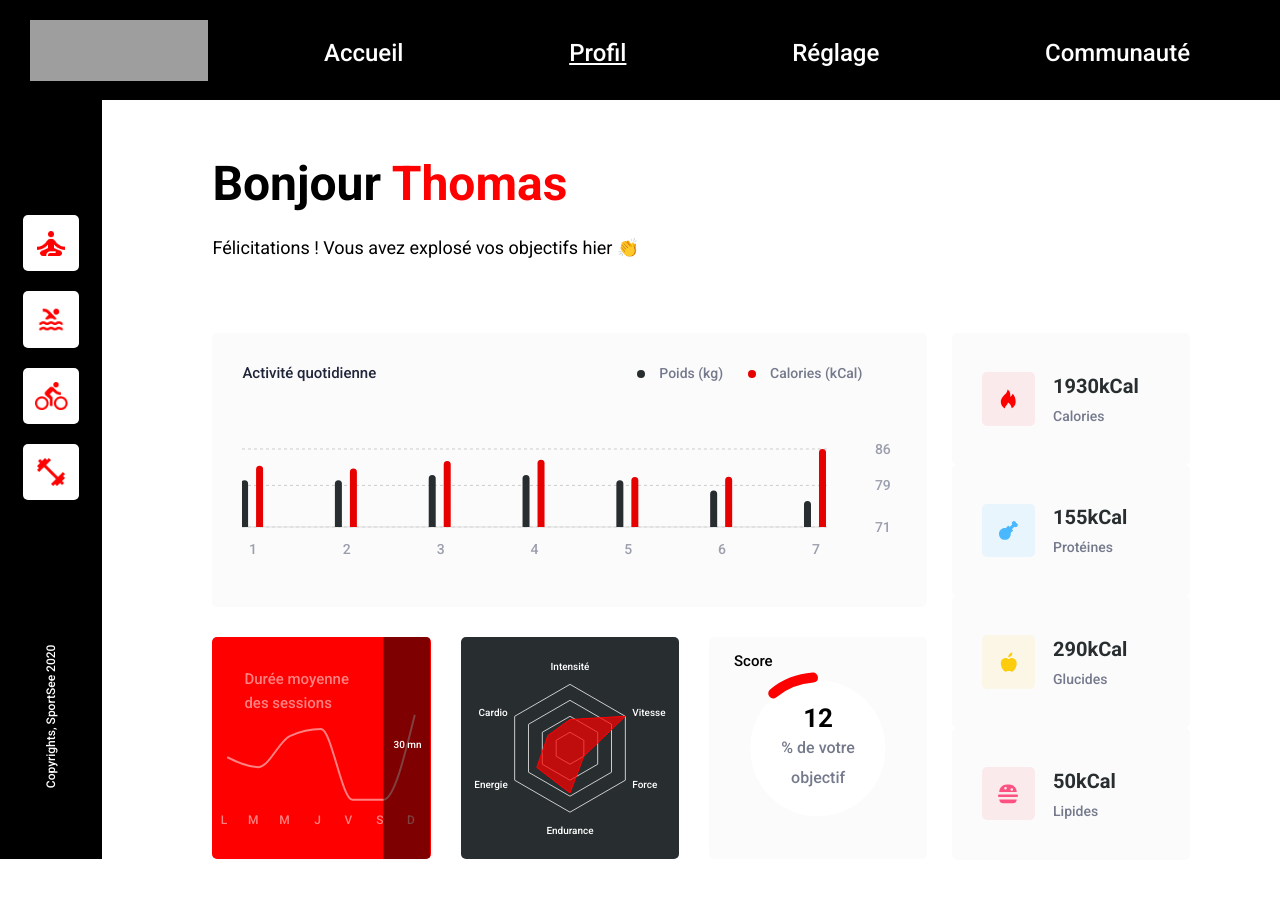
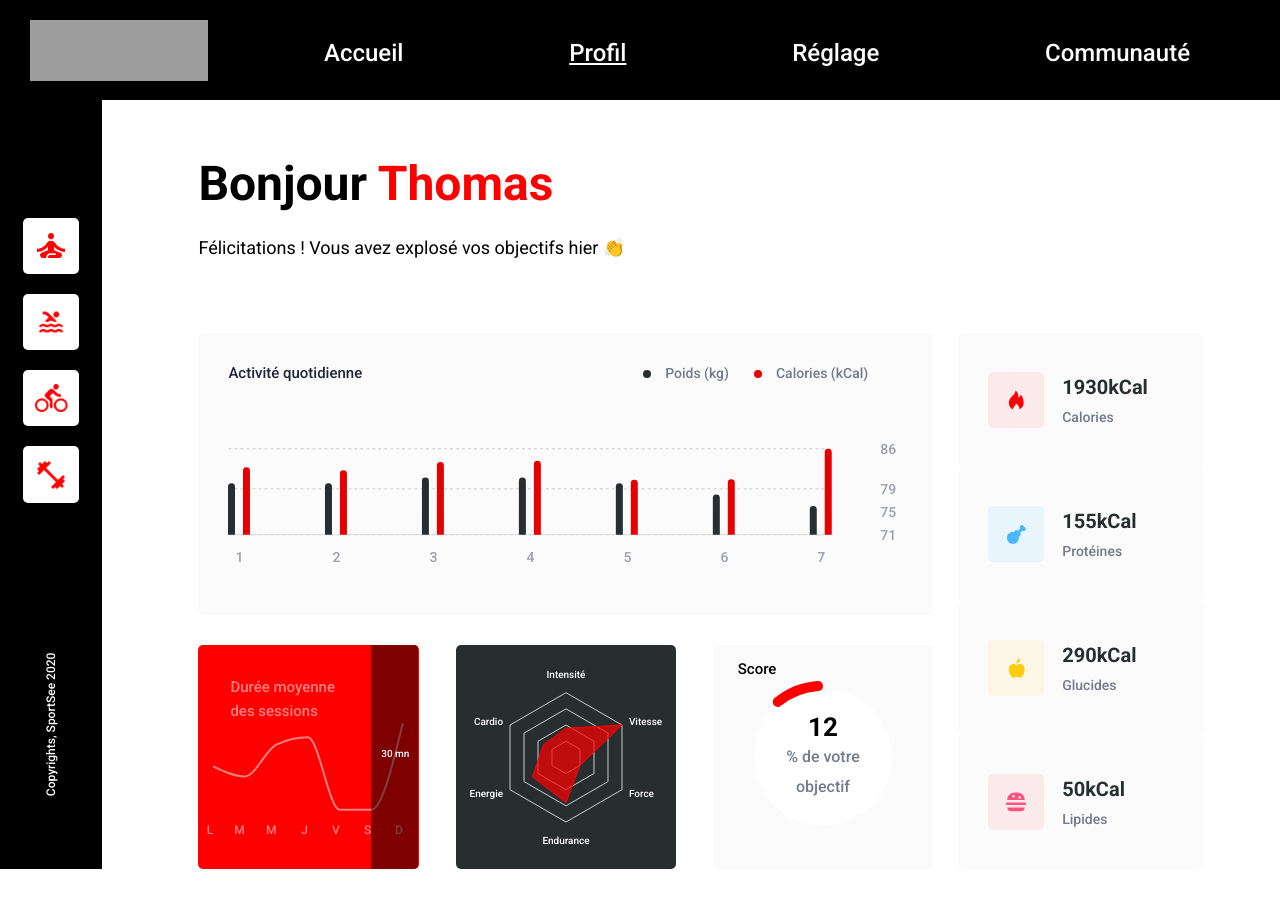
Before and after one commit to nassmim/oc-sportsee, a React (Create React App) app: page /profile in a window 1280 px wide. Built offline with nearby package versions, Linux system fonts and the light colour scheme; grey boxes are pictures that could not be loaded.

Commit message:
fix graphics container width

```diff
--- a/src/css/mainContainer.module.css
+++ b/src/css/mainContainer.module.css
@@ -4,8 +4,9 @@
 }
 
 .outlet {
-  width: 100%;
+  box-sizing: border-box;
+  width: 92%;
   padding-top: 55px;
-  padding-left: 110px;
-  padding-right: 90px;
+  padding-left: 7.5%;
+  padding-right: 6%;
 }
--- a/src/css/profile.module.css
+++ b/src/css/profile.module.css
@@ -35,9 +35,9 @@
 
 .chartsBottom {
   display: flex;
-  column-gap: 30px;
+  justify-content: space-between;
 }
 
 .chartBottom {
-  width: 100%;
+  width: 30%;
 }
```
